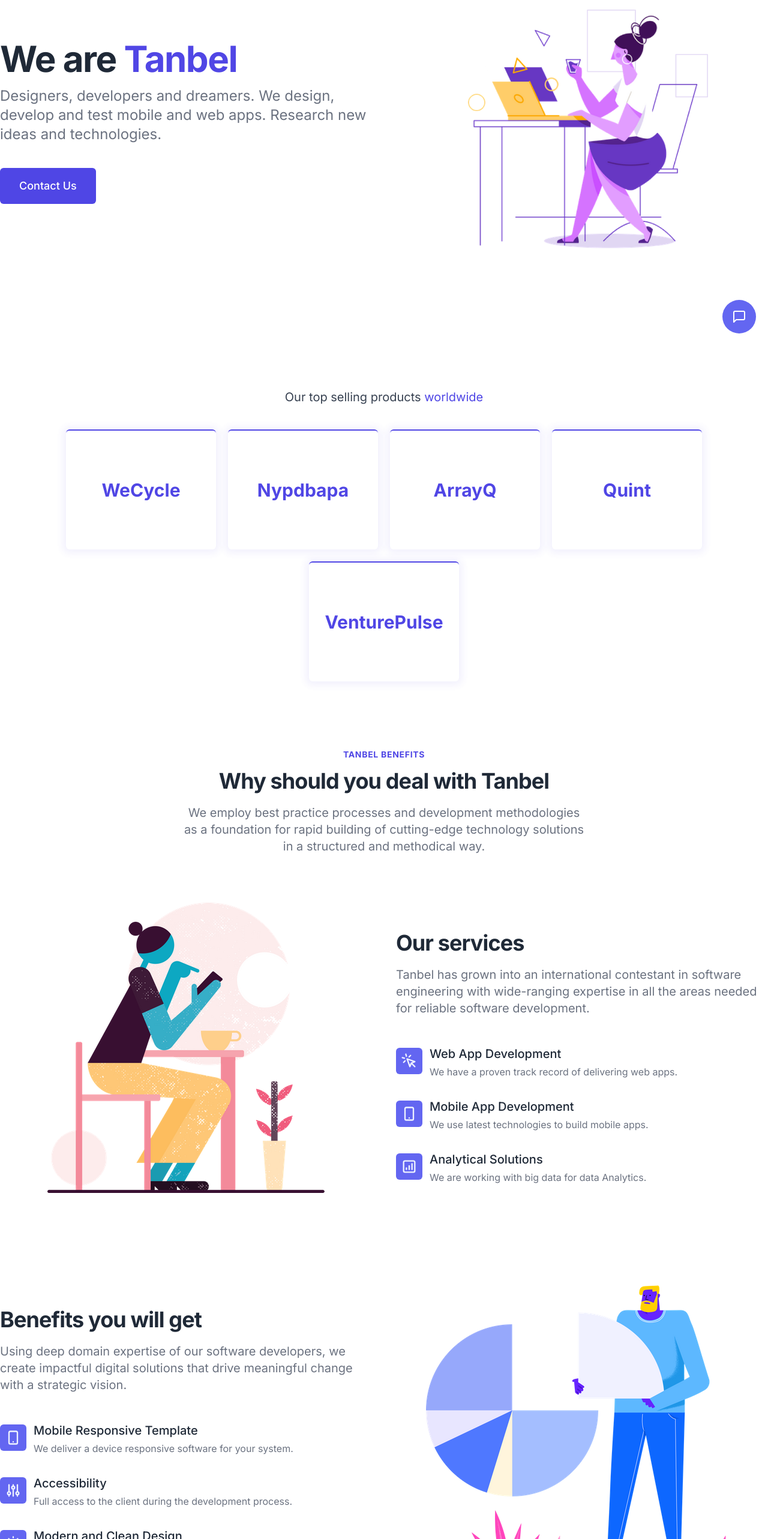
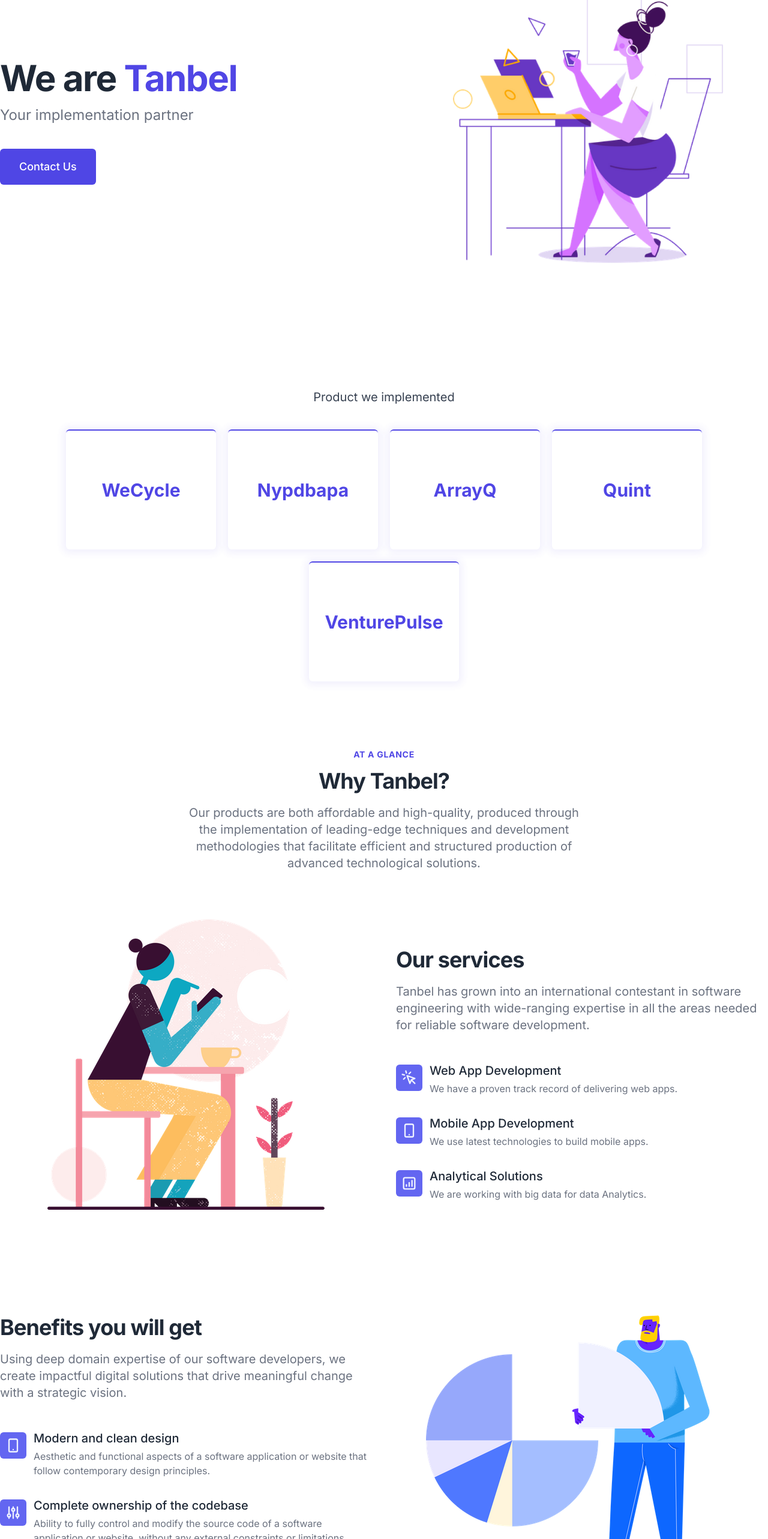
Before and after one commit to tanbelinc/tanbel-marketing, a Next.js app: page / in a window 1280 px wide. Shown: the part 224-2790 px from the top of the page at 60% size. Built offline with nearby package versions, Linux system fonts and the light colour scheme.

Commit message:
Updated contents

```diff
--- a/components/Team.js
+++ b/components/Team.js
@@ -46,12 +46,17 @@ export default function Team() {
       <Slider {...settings}>
         {data.map((group, i1) => (
           <div>
-            <div className="flex justify-center">
+            <div className="flex justify-center items-start">
               {group.map((data, i2) => (
-                <div className="mx-3 flex-col justify-center px-14">
-                  <img width={200} src={data.image} className="mb-4"/>
-                  <p className="text-center text-xl font-bold text-primary">{data.name}</p>
+                <div className="mx-3 flex items-center flex-col justify-center px-14">
+                  <img width={200} src={data.image} className="mb-4" />
+                  <p className="text-center text-xl font-bold text-primary">
+                    {data.name}
+                  </p>
                   <p className="text-center">{data.title}</p>
+                  {data.description?.map((d, i) => (
+                    <p className="text-center">{d}</p>
+                  ))}
                 </div>
               ))}
             </div>
--- a/components/data.js
+++ b/components/data.js
@@ -39,18 +39,18 @@ const benefitTwo = {
   image: "./img/benefit-two.png",
   bullets: [
     {
-      title: "Mobile Responsive Template",
-      desc: "We deliver a device responsive software for your system.",
+      title: "Modern and clean design",
+      desc: "Aesthetic and functional aspects of a software application or website that follow contemporary design principles.",
       icon: <DeviceMobileIcon />,
     },
     {
-      title: "Accessibility",
-      desc: "Full access to the client during the development process.",
+      title: "Complete ownership of the codebase",
+      desc: "Ability to fully control and modify the source code of a software application or website, without any external constraints or limitations.",
       icon: <AdjustmentsIcon />,
     },
     {
-      title: "Modern and Clean Design",
-      desc: "We offers a modern and clean design for your system.",
+      title: "Extensive production level support",
+      desc: "Ongoing maintenance, updates, and technical assistance will be provided to ensure the optimal performance, security, and scalability",
       icon: <SunIcon />,
     },
   ],
--- a/components/footer.js
+++ b/components/footer.js
@@ -76,7 +76,9 @@ export default function Footer() {
             </div>
           </div>
         </div>
-
+        <br/>
+        <br/>
+        <hr/>
         <div className="my-10 text-sm text-center text-gray-600 dark:text-gray-400">
           Copyright © {new Date().getFullYear()}. Made with ♥ by{" "}
           <a href="https://web3templates.com/" target="_blank" rel="noopener">
--- a/components/hero.js
+++ b/components/hero.js
@@ -9,7 +9,7 @@ export default function Hero() {
     <>
       <Container
         id={Navigation.Home}
-        className="flex h-[100vh] max-w-[1300px] mx-auto flex-col-reverse lg:flex-row gap-10 justify-center items-center mt-10"
+        className="flex h-[100vh] px-20 max-w-[1300px] mx-auto flex-col-reverse lg:flex-row gap-10 justify-center items-center mt-10"
       >
         <div className="flex items-center w-full lg:w-1/2">
           <div className="max-w-2xl mb-8">
@@ -17,8 +17,7 @@ export default function Hero() {
               We are <span className="text-primary">Tanbel</span>
             </h1>
             <p className="pt-2 pb-10 text-xl leading-normal text-gray-500 lg:text-xl xl:text-2xl dark:text-gray-300">
-              Designers, developers and dreamers. We design, develop and test
-              mobile and web apps. Research new ideas and technologies.
+              Your implementation partner
             </p>
 
             <div className="flex flex-col items-start space-y-3 sm:space-x-4 sm:space-y-0 sm:items-center sm:flex-row">
@@ -33,7 +32,7 @@ export default function Hero() {
             </div>
           </div>
         </div>
-        <div className="flex mx-auto max-h-[400px] max-w-[400px]">
+        <div className="flex mx-auto max-h-[450px] max-w-[450px]">
           {/* <Image
             src={heroImg}
             width="400"
@@ -49,7 +48,7 @@ export default function Hero() {
       <Container id={Navigation.Clients}>
         <div className="flex flex-col justify-center">
           <div className="text-xl text-center text-gray-700 dark:text-white">
-            Our top selling products <span className="text-indigo-600">worldwide</span>
+            Product we implemented
           </div>
 
           <div className="flex flex-wrap justify-center gap-5 mt-10">
@@ -68,7 +67,7 @@ const TeamCard = ({ children, link }) => {
     <a
       target="_blank"
       href={link}
-      className="cursor-pointer w-full md:w-[250px] h-[200px] flex justify-center items-center text-3xl font-extrabold dark:bg-gray-800 text-primary rounded-md p-5 shadow-primary border-t-2 border-primary"
+      className="cursor-pointer w-full md:w-[250px] h-[200px] flex justify-center items-center text-3xl font-extrabold dark:bg-gray-800 text-primary hover:text-green-600 rounded-md p-5 shadow-primary border-t-2 hover:border-t-4 border-primary hover:border-green-600"
     >
       {children}
     </a>
--- a/constants/Nav.js
+++ b/constants/Nav.js
@@ -3,8 +3,8 @@ export const Navigation = {
   Clients: "Clients",
   Services: "Services",
   Team: "Team",
-  Pricing: "Pricing",
-  Review: "Review",
-  FAQ: "FAQ",
+  // Pricing: "Pricing",
+  // Review: "Review",
+  // FAQ: "FAQ",
   Contact: "Contact",
 };
--- a/css/tailwind.css
+++ b/css/tailwind.css
@@ -8,3 +8,10 @@
     @apply dark:bg-trueGray-900;
   }
 }
+
+.rotate-y-0 {
+  transform: rotateY(0deg);
+}
+.rotate-y-180 {
+  transform: rotateY(180deg);
+}
--- a/pages/index.js
+++ b/pages/index.js
@@ -33,12 +33,13 @@ export default function Home() {
       <Hero />
       <SectionTitle
         id={nav.Services}
-        pretitle="Tanbel Benefits"
-        title=" Why should you deal with Tanbel"
+        pretitle="At a glance"
+        title="Why Tanbel?"
       >
-        We employ best practice processes and development methodologies as a
-        foundation for rapid building of cutting-edge technology solutions in a
-        structured and methodical way.
+        Our products are both affordable and high-quality, produced through the
+        implementation of leading-edge techniques and development methodologies
+        that facilitate efficient and structured production of advanced
+        technological solutions.
       </SectionTitle>
       <Benefits data={benefitOne} />
       <Benefits imgPos="right" data={benefitTwo} />
@@ -54,7 +55,7 @@ export default function Home() {
       <Team />
       <br />
       <br />
-      <SectionTitle
+      {/* <SectionTitle
         pretitle="Watch a video"
         title="Learn how to fullfil your needs"
       >
@@ -88,10 +89,10 @@ export default function Home() {
         Answer your customers possible questions here, it will increase the
         conversion rate as well as support or chat requests.
       </SectionTitle>
-      <Faq />
+      <Faq /> */}
       <Cta />
       <Footer />
-      <PopupWidget />
+      {/* <PopupWidget /> */}
     </>
   );
 }
--- a/resources/team.js
+++ b/resources/team.js
@@ -5,8 +5,9 @@ export const team = [
     image: "./member/Tanvir.png",
   },
   {
-    name: "Kamruzzaman (PhD)",
+    name: "Kamruzzaman",
     title: "CTO at Tanbel",
+    description: ["PhD, Kansas State University (AI)", "Advisor"],
     image: "./member/Kamruzzaman.png",
   },
   {
```
